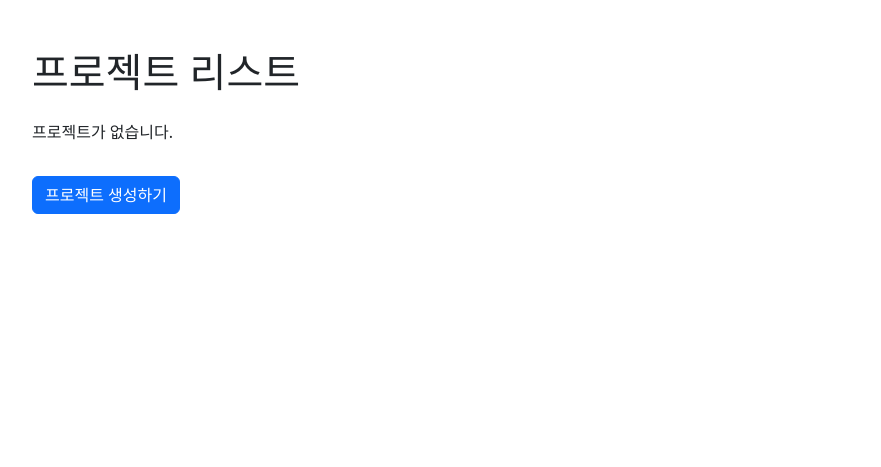
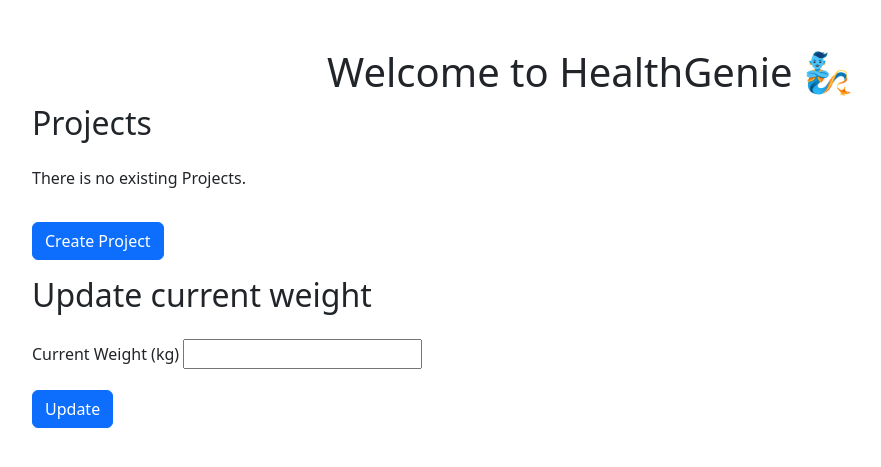
Before and after one commit to yonghoonjeon/HealthGenie, a Django app: page /pha/projects/ in a window 1280 px wide. Shown: the top 467 px of the page, without its empty margins (50-931 px from the left). Run offline with Django 4.2, Linux system fonts and the light colour scheme; the visitor is signed in with stand-in values (Sample User, id 1); data that the repository does not hold is empty.

Commit message:
- alter Tracking table in models.py - added current weight update features on project_list page - modified some UI & Languages (Eng)

```diff
--- a/HealthGenie/my_settings.py
+++ b/HealthGenie/my_settings.py
@@ -7,8 +7,8 @@ DATABASES = {
     'default': {
         'ENGINE': 'django.db.backends.postgresql',
         'NAME': 'pha_test',
-        'USER': 'postgres',
-        'PASSWORD': '0702',
+        'USER': 'yonghoonjeon',
+        'PASSWORD': '927090',
         'HOST': 'localhost',
         'PORT': '5432',
     }
--- a/pha/forms.py
+++ b/pha/forms.py
@@ -1,6 +1,6 @@
 from django import forms
 from django.forms.widgets import NumberInput
-from .models import User, Project
+from .models import User, Project, Tracking
 
 
 class UserRegisterForm(forms.ModelForm):
@@ -44,3 +44,13 @@ class ProjectForm(forms.ModelForm):
         self.fields['start_time'] = forms.DateField(label='Start date', widget=NumberInput(attrs={'type': 'date'}))
         self.fields['end_time'] = forms.DateField(label='End date', widget=NumberInput(attrs={'type': 'date'}))
         self.fields['goal_type'] = forms.ChoiceField(label='Select your goal type', choices=GOAL_CHOICES)
+
+
+class TrackingForm(forms.ModelForm):
+    class Meta:
+        model = Tracking
+        fields = ['cur_weight']
+
+    def __init__(self, *args, **kwargs):
+        super().__init__(*args, **kwargs)
+        self.fields['cur_weight'] = forms.CharField(label='Current Weight (kg)')
--- a/pha/models.py
+++ b/pha/models.py
@@ -108,7 +108,8 @@ class Meal(models.Model):
 class Tracking(models.Model):
     class Meta:
         unique_together = (('update_time', 'user'),)
-    update_time = models.DateTimeField(primary_key=True)
+    track_id = models.AutoField(primary_key=True)
+    update_time = models.DateTimeField(auto_now=True)
     user = models.ForeignKey(User, on_delete=models.CASCADE)
     cur_weight = models.FloatField()
 
--- a/pha/templates/pha/project_list.html
+++ b/pha/templates/pha/project_list.html
@@ -14,22 +14,46 @@
 </head>
 <body>
     <div class="container my-5">
-        <h1 class="mb-4">프로젝트 리스트</h1>
+        <h1 class="text-center">Welcome to HealthGenie 🧞</h1>
+        <section>
+            <h2 class="mb-4">Projects</h2>
             {% if projects %}
                 <ul class="list-unstyled">
                     {% for project in projects %}
                         <li class="mb-3 p-3 border border-1 rounded">
                             <h2>{{ project.p_name }}</h2>
-                        <p>프로젝트 생성일: {{ project.created_at }}</p>
-                        <p>프로젝트 생성자: {{ project.user.user_name }}</p>
-                        <a href="{% url 'project_detail' project_id=project.pk %}" class="project-link">자세히 보기</a>
+                            <p>Start Time: {{ project.start_time }}</p>
+                            <p>End Time: {{ project.end_time }}</p>
+                            <p>Goal Type: {{ project.goal_type }}</p>
+                            <p>Achieved: {{ project.is_achieved }}</p>
+                            <a href="{% url 'project_detail' project_id=project.pk %}" class="project-link">...see more</a>
                         </li>
                     {% endfor %}
                 </ul>
             {% else %}
-            <p>프로젝트가 없습니다.</p>
+                <p>There is no existing Projects.</p>
             {% endif %}
-        <a href="{% url 'create_project' %}" class="btn btn-primary mt-3">프로젝트 생성하기</a>
+            <a href="{% url 'create_project' %}" class="btn btn-primary mt-3">Create Project</a>
+            <p></p>
+        </section>
+        <section>
+            <h2 class="mb-4">Update current weight</h2>
+            <form method="post" class="mt-3">
+            {% csrf_token %}
+            <div class="mb-3">
+                <label for="{{ form.cur_weight.id_for_label }}" class="form-label">{{ form.cur_weight.label }}</label>
+                {{ form.cur_weight }}
+            </div>
+            <button type="submit" class="btn btn-primary">Update</button>
+            <div class="alert-info">
+                {% if messages %}
+                    {% for message in messages %}
+                        {{message}}
+                    {% endfor %}
+                {% endif %}
+            </div>
+            </form>
+        </section>
     </div>
 <script src="https://cdn.jsdelivr.net/npm/@popperjs/core@2.11.6/dist/umd/popper.min.js"></script>
 <script src="https://cdn.jsdelivr.net/npm/bootstrap@5.3.0-alpha1/dist/js/bootstrap.min.js"></script>
--- a/pha/templates/pha/register.html
+++ b/pha/templates/pha/register.html
@@ -16,7 +16,7 @@
     <div class="container my-5">
         <div class="row justify-content-center">
             <div class="col-md-6">
-                <h2 class="text-center mb-4">회원가입</h2>
+                <h2 class="text-center mb-4">Create your HealthGenie 🧞 Account</h2>
                 <form action="" method="post">
                     {% csrf_token %}
                     <div class="mb-3">
@@ -47,7 +47,7 @@
                         <label for="{{ form.weight.id_for_label }}" class="form-label">{{ form.weight.label }}</label>
                         {{ form.weight }}
                     </div>
-                    <button type="submit" class="btn btn-primary">회원가입</button>
+                    <button type="submit" class="btn btn-primary">Create</button>
                 </form>
             </div>
         </div>
--- a/pha/views.py
+++ b/pha/views.py
@@ -1,5 +1,5 @@
 from django.http import JsonResponse, HttpResponse
-from .forms import UserRegisterForm,ProjectForm
+from .forms import UserRegisterForm, ProjectForm, TrackingForm
 from django.contrib import messages
 from django.shortcuts import render, redirect, reverse
 from django.contrib.auth import login, authenticate, logout
@@ -165,7 +165,19 @@ def login_view(request):
 @login_required
 def project_list(request):
     projects = Project.objects.filter(user=request.user)
-    context = {'projects': projects}
+    if request.method == 'POST':
+        form = TrackingForm(request.POST)
+        if form.is_valid():
+            # Save the form with the currently logged-in user
+            obj = form.save(commit=False)
+            # Assign the currently logged-in user
+            obj.user = request.user
+            # Redirect or return a response
+            form.save()
+            messages.success(request, "Update successfully!")
+    else:
+        form = TrackingForm()
+    context = {'projects': projects, 'form': form}
     return render(request, 'pha/project_list.html', context)
 
 
@@ -181,8 +193,8 @@ class ProjectCreateView(LoginRequiredMixin, CreateView):
 
 def project_detail(request, project_id):
     project = Project.objects.get(pk=project_id)
-    streamlit_app_dir = '/Users/yjhwang/HealthGenie/pha'
-    subprocess.Popen(['streamlit', 'run', 'daye_streamlit_2.py', '--server.headless', 'true'], cwd=streamlit_app_dir)
+    streamlit_app_dir = '/Users/yonghoonjeon/Documents/PycharmProjects/HealthGenie/pha'
+    subprocess.Popen(['streamlit', 'run', 'daye_streamlit_3.py', '--server.headless', 'true'], cwd=streamlit_app_dir)
 
     if request.method == 'POST':
         # try to get the uploaded file from the request
```
Also changed, not shown: pha/templates/pha/login.html (+7 -6 lines), pha/migrations/0001_initial.py, pha/migrations/0002_alter_project_is_achieved.py (deleted), pha/migrations/0003_alter_tracking_user.py (deleted), pha/migrations/0004_alter_tracking_user.py (deleted). Lines whose indentation alone changed are shown as unchanged.
